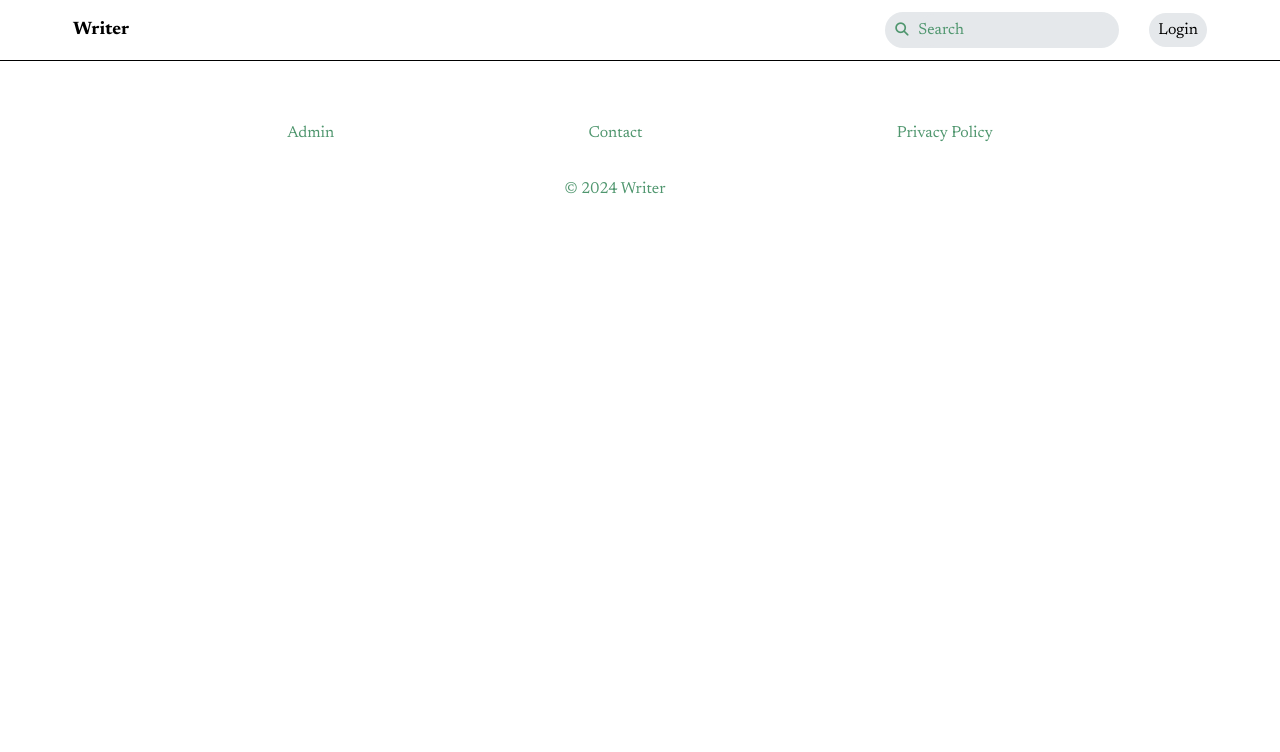
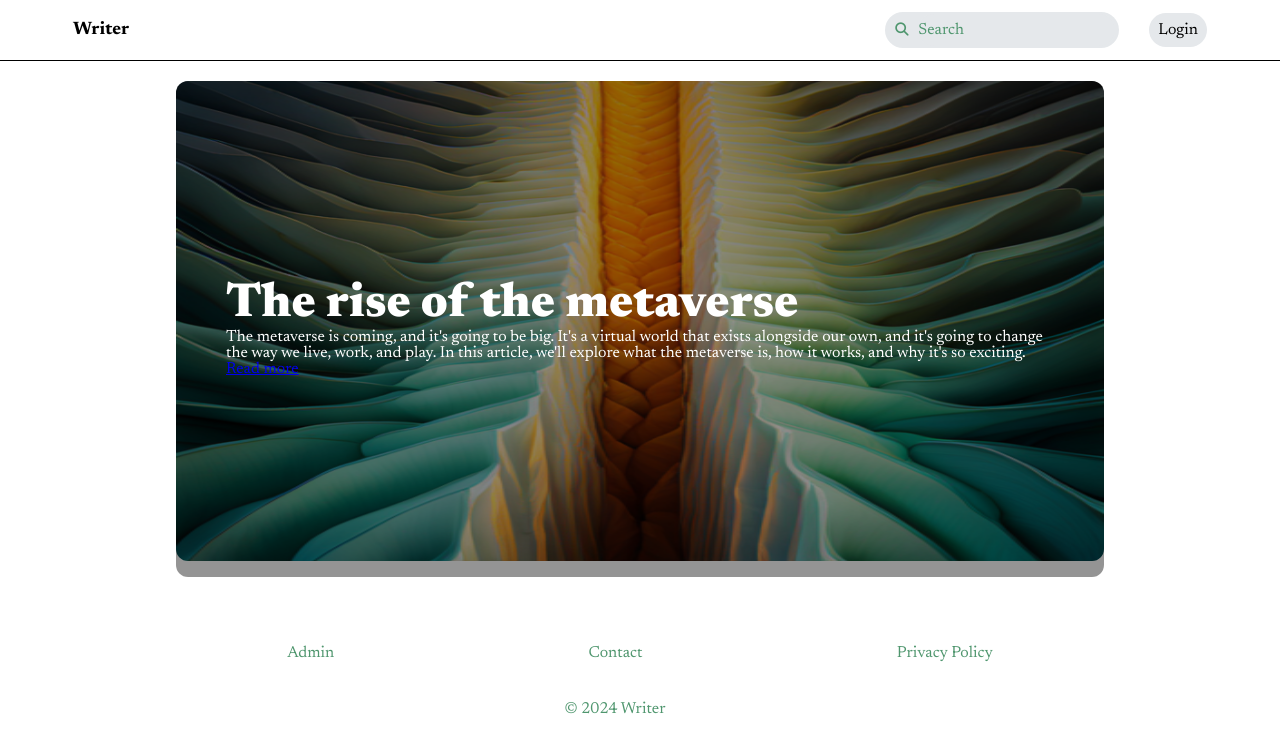
Before and after one commit to 5h29/writer, a plain HTML site: page index.html in a window 1280 px wide. Drawn offline with Linux system fonts and the light colour scheme.

Commit message:
feat creation du debut du main

```diff
--- a/css/style.css
+++ b/css/style.css
@@ -73,8 +73,32 @@ header{
     background-color: #E5E8EB;
 }
 
+/* Main */
 
+main{
+    padding: 20px 160px;
+}
 
+.sec1{
+    background-image: url(/img/Premier-image-accueil.png);
+    background-repeat: no-repeat;
+    background-size: 928px 480px;
+    width: 928px;
+    height: 480px;
+    border-radius: 12px;
+}
+
+.sec1 > div{
+    color: white;
+    padding: 200px 50px;
+    background-color: #0000006b;
+    border-radius: 12px;
+}
+
+.sec1 > div > h1{
+    font-size: 48px;
+    font-weight: 800;
+}
 
 
 
--- a/index.html
+++ b/index.html
@@ -21,6 +21,26 @@
             </div>
     </header>
 
+    <main>
+        <section class="sec1">
+            <div>
+                <h1>The rise of the metaverse</h1>
+                <p>The metaverse is coming, and it's going to be big. It's a virtual world that exists alongside our own, and it's going to change the  way we live, work, and play. In this article, we'll explore what the metaverse is, how it works, and why it's so exciting.</p>
+                <a href="/">Read more</a>
+            </div>
+        </section>
+    </main>
+
+
+
+
+
+
+
+
+
+
+
     <footer>
         <div>
             <a href="/">Admin</a>
```
Also changed, not shown: img/Premier-image-accueil.png (added).
